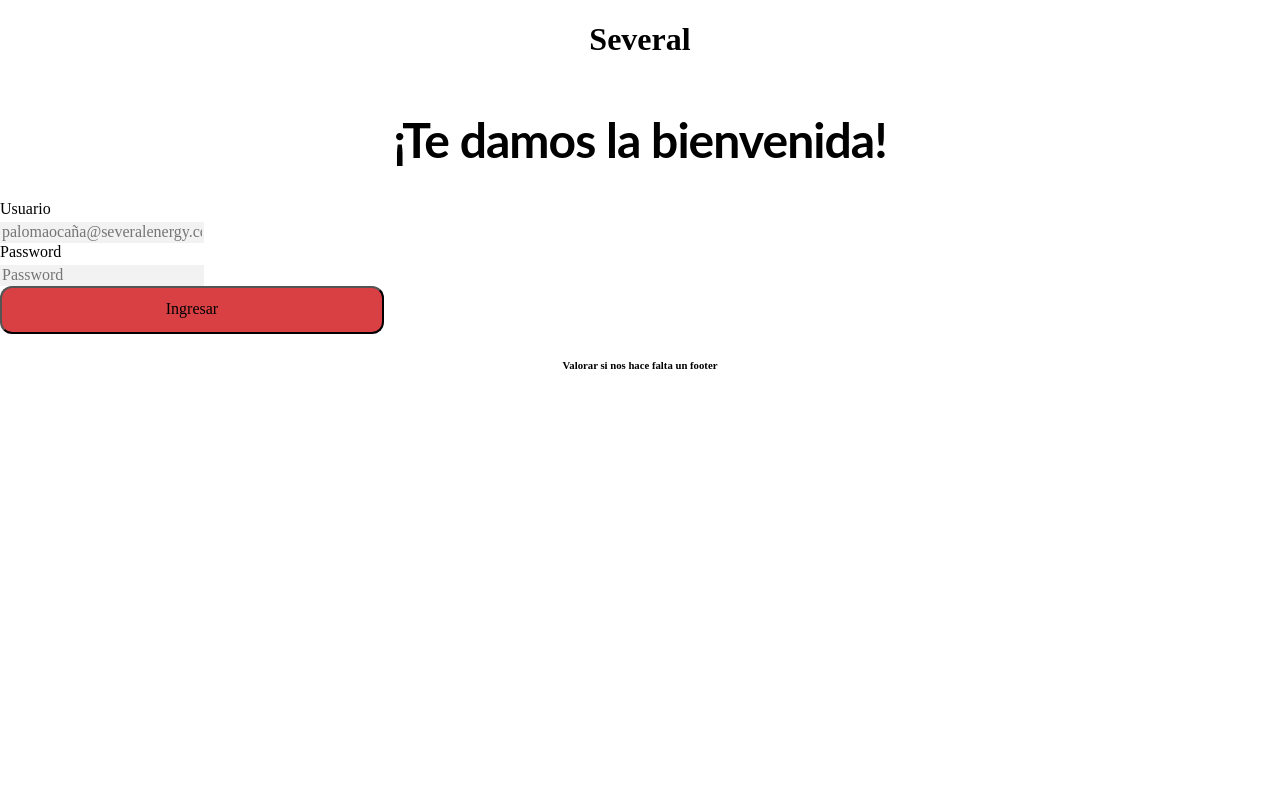
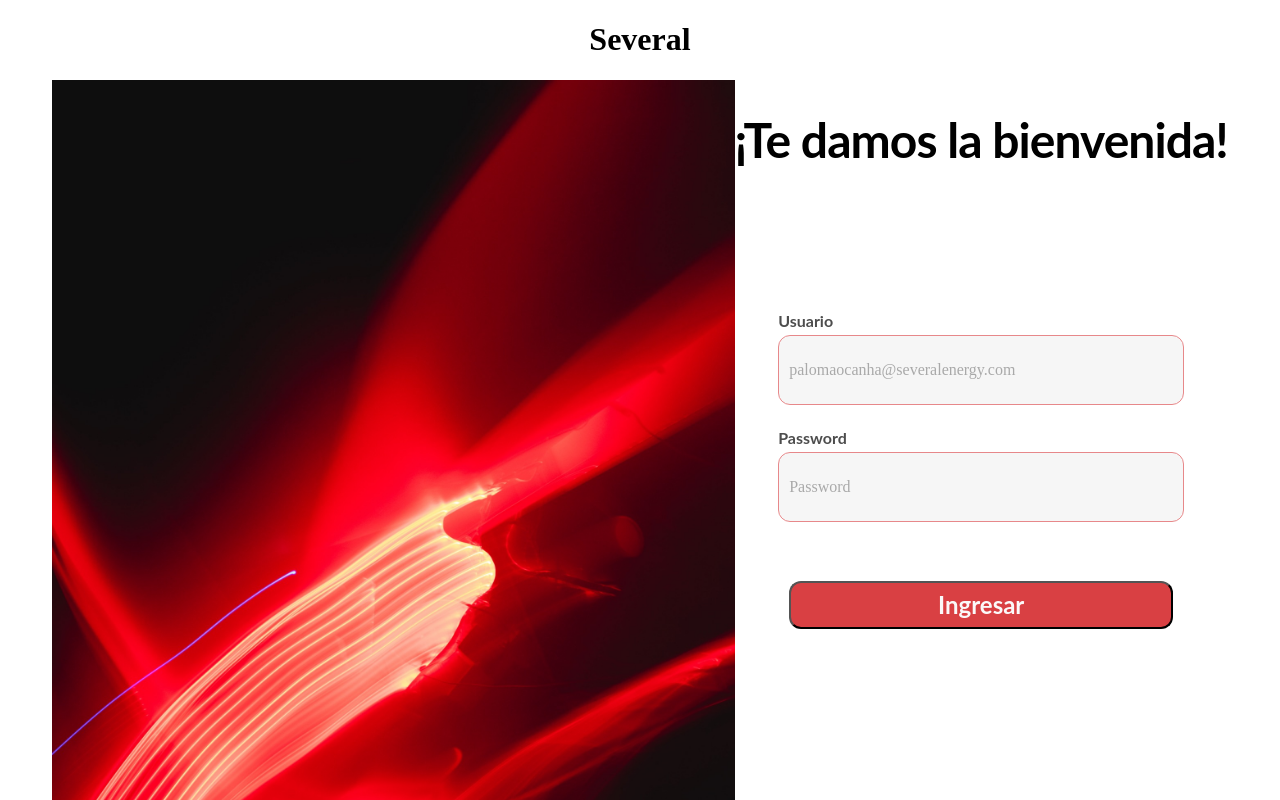
Before and after one commit to Desafio-TheBridge-Grupo3/Fullstack-CLIENT, a React (Vite) app in the folder client/: page / in a window 1280 px wide. Shown: the top 800 px of the page. Built offline with nearby package versions, Linux system fonts and the light colour scheme.

Commit message:
structure finished, details missing

```diff
--- a/client/src/components/Main/Login/Login.jsx
+++ b/client/src/components/Main/Login/Login.jsx
@@ -1,10 +1,14 @@
 import React from "react";
 import LoginForm from "./LoginForm";
+import LoginImage from "./LoginImage";
 
 const Login = () => {
   return (
     <>
+    <main className="loginContainer">
+    <LoginImage />
     <LoginForm />
+    </main>
     </>
   );
 };
--- a/client/src/components/Main/Login/LoginForm/LoginForm.jsx
+++ b/client/src/components/Main/Login/LoginForm/LoginForm.jsx
@@ -7,16 +7,16 @@ const LoginForm = () => {
     <Form className="formContainer">
       <h1 className="loginTitle">¡Te damos la bienvenida!</h1>
       <Form.Group className="mb-3" controlId="formBasicEmail">
-        <Form.Label>Usuario</Form.Label>
-        <Form.Control type="email" placeholder="palomaocaña@severalenergy.com" />
+        <Form.Label className="loginLabel" id='usuarioLabel'>Usuario</Form.Label>
+        <Form.Control type="email" placeholder="palomaocanha@severalenergy.com" className="loginInput"/>
         {/* <Form.Text className="text-muted">
           We'll never share your email with anyone else.
         </Form.Text> */}
       </Form.Group>
 
       <Form.Group className="mb-3" controlId="formBasicPassword">
-        <Form.Label>Password</Form.Label>
-        <Form.Control type="password" placeholder="Password" />
+        <Form.Label className="loginLabel" id='passwordLabel'>Password</Form.Label>
+        <Form.Control type="password" placeholder="Password" className="loginInput"/>
       </Form.Group>
       <Button variant="primary" type="submit" id="ingresar">
         Ingresar
--- a/client/src/components/Main/Login/LoginImage/LoginImage.jsx
+++ b/client/src/components/Main/Login/LoginImage/LoginImage.jsx
@@ -1,7 +1,13 @@
 import React from "react";
 
 const LoginImage = () => {
-  return <div>LoginImage</div>;
+  return (
+    <>
+    <section >
+      <img src="./img/loginImage.jpeg" className="severalImage"/>
+    </section>
+    </>
+  );
 };
 
 export default LoginImage;
--- a/client/src/styles/components/_Login.scss
+++ b/client/src/styles/components/_Login.scss
@@ -0,0 +1,4 @@
+.loginContainer {
+    display: inline-flex;
+    border-radius: 12px;
+}
--- a/client/src/styles/components/_LoginForm.scss
+++ b/client/src/styles/components/_LoginForm.scss
@@ -1,8 +1,13 @@
-@import '../utils/variables.scss';
+@import "../utils/variables.scss";
 
 .formContainer {
   display: flex;
   flex-direction: column;
+  align-items: center;
+}
+
+#usuarioLabel {
+  margin-top: 111px;
 }
 
 .mb-3 {
@@ -23,14 +28,54 @@
   letter-spacing: -0.96px;
 }
 
+#formBasicEmail {
+  display: inline-flex;
+  flex-direction: column;
+  align-items: flex-start;
+  gap: 4px;
+}
+
+.loginInput {
+  display: flex;
+  width: 384px;
+  height: 48px;
+  padding: 10px;
+  align-items: center;
+  gap: 10px;
+  border-radius: 12px;
+  border: 1.5px solid var(--several-principal-80, #d94043);
+  opacity: 0.62;
+}
+
+.loginLabel {
+  color: var(--several-grises-70, #4d4d4d);
+  font-family: Lato;
+  font-size: 16px;
+  font-style: normal;
+  font-weight: 700;
+  line-height: 20px; /* 125% */
+}
+
+#passwordLabel {
+  margin-top: 23px;
+}
+
 #ingresar {
   display: flex;
   width: 384px;
   height: 48px;
   padding: 10px;
+  margin-top: 59px;
   justify-content: center;
   align-items: center;
   gap: 10px;
   border-radius: 12px;
   background-color: $red;
+  color: var(--several-principal-0, #fbf9f9);
+  /* B2 */
+  font-family: Lato;
+  font-size: 24px;
+  font-style: normal;
+  font-weight: 700;
+  line-height: 32px; /* 133.333% */
 }
--- a/client/src/styles/components/_LoginImage.scss
+++ b/client/src/styles/components/_LoginImage.scss
@@ -0,0 +1,5 @@
+.severalImage {
+  width:auto;
+  height: 1024px;
+  flex-shrink: 0;
+}
```
Also changed, not shown: client/public/img/loginImage.jpeg (added).
